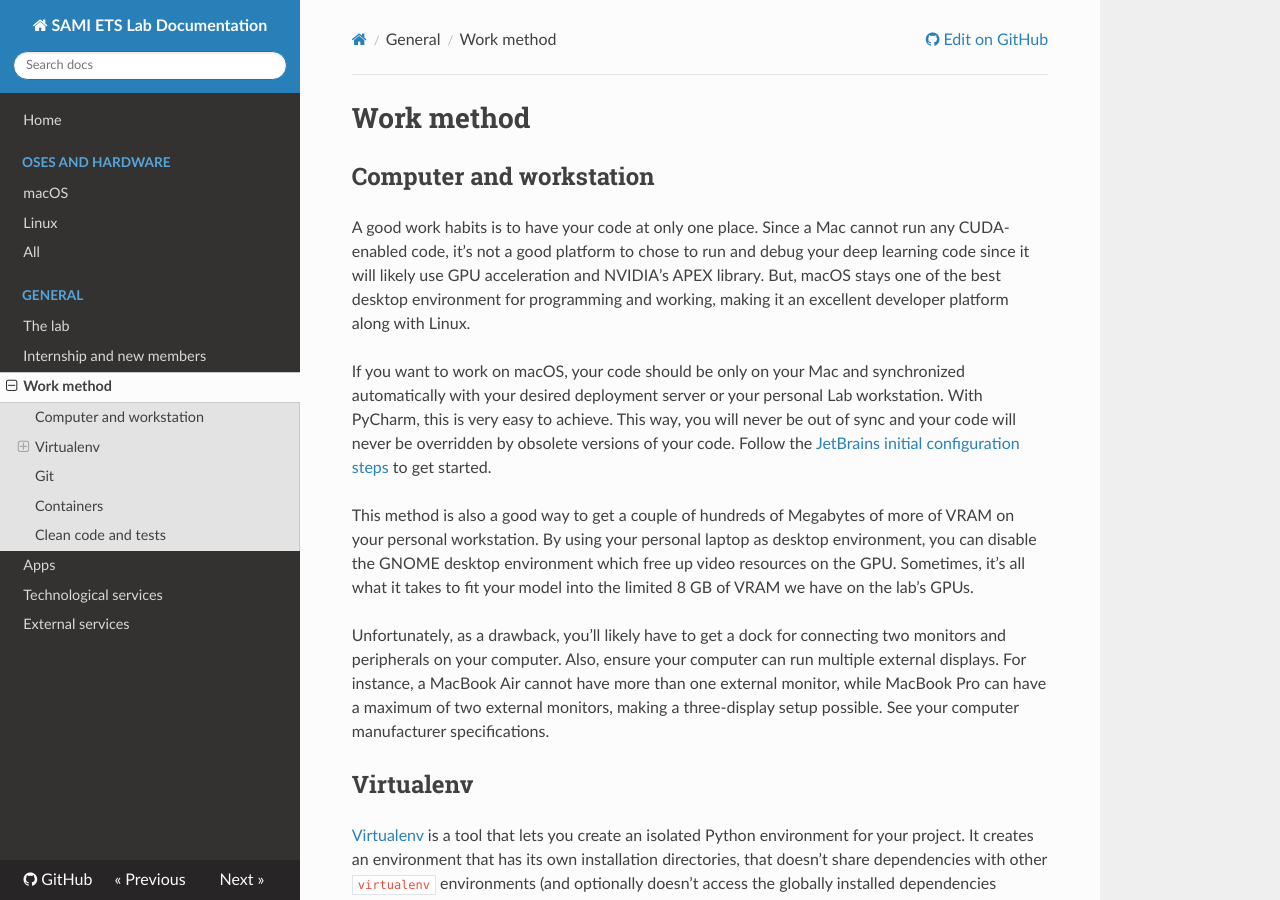
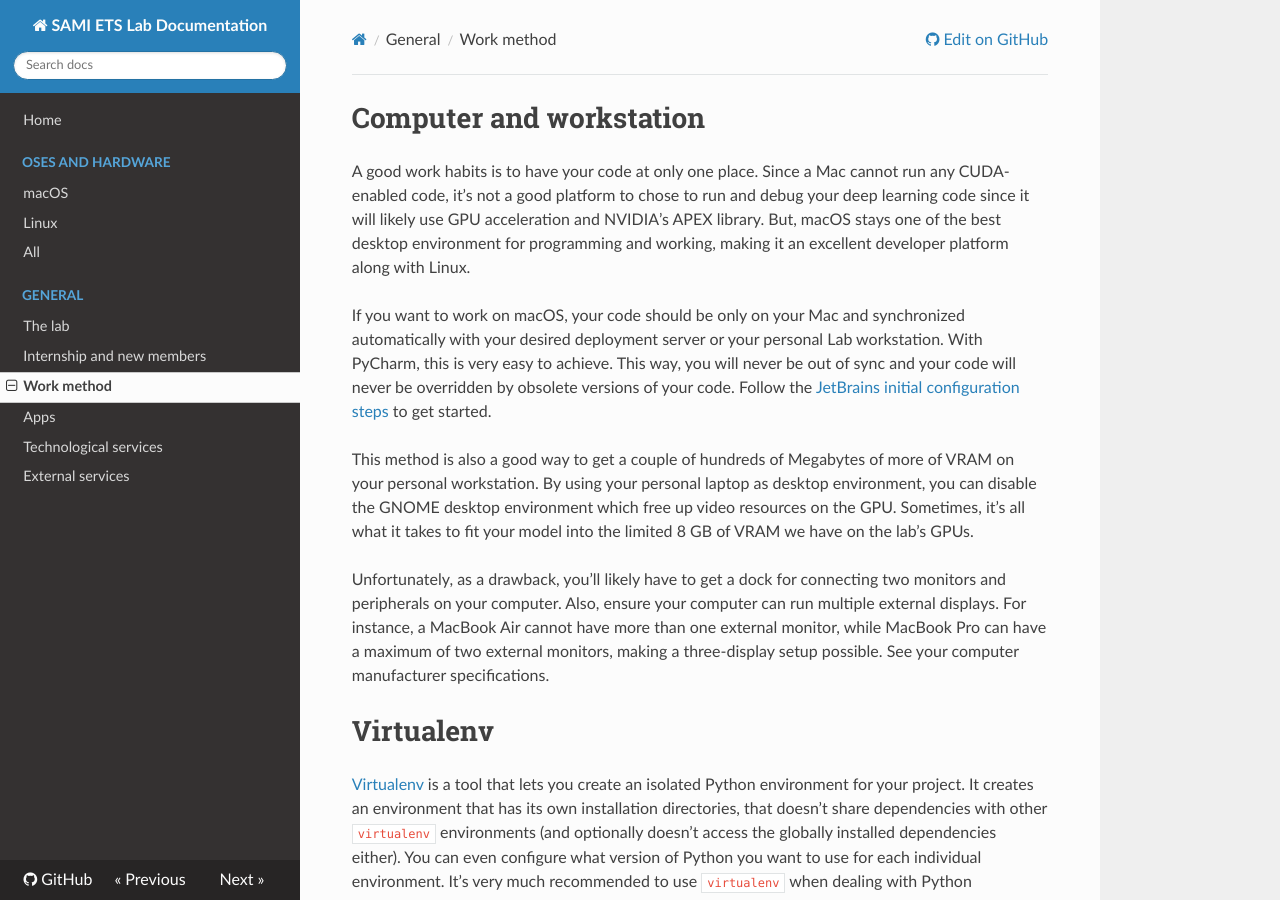
Before and after one commit to sami-ets/Documentation, an MkDocs documentation site: the page built from docs/general/work_method.md, in a window 1280 px wide and 900 px high. Built offline with MkDocs 1.6.1, drawn with Linux system fonts in a browser that asks for light colours; nearby versions of some CDN libraries.

Commit message:
* Fixed Page headers

````diff
--- a/docs/general/work_method.md
+++ b/docs/general/work_method.md
@@ -1,6 +1,4 @@
-# Work method
-
-## Computer and workstation
+# Computer and workstation
 A good work habits is to have your code at only one place. Since a Mac cannot run any CUDA-enabled code, it's not a
 good platform to chose to run and debug your deep learning code since it will likely use GPU acceleration and NVIDIA's
 APEX library. But, macOS stays one of the best desktop environment for programming and working, making it an excellent
@@ -22,7 +20,7 @@ than one external monitor, while MacBook Pro can have a maximum of two external
 setup possible. See your computer manufacturer specifications.
 
 
-## Virtualenv
+# Virtualenv
 [Virtualenv](https://virtualenv.pypa.io/en/latest/) is a tool that lets you create an isolated Python environment for
 your project. It creates an environment that has its own installation directories, that doesn’t share dependencies
 with other `virtualenv` environments (and optionally doesn’t access the globally installed dependencies either).
@@ -77,7 +75,7 @@ Important: Remember to add `venv` to your project's `.gitignore` file so you don
 code.
 
 
-## Git
+# Git
 
 Every source code repository should include a README.md file describing how to contribute and work with your repository.
 
@@ -123,7 +121,7 @@ If you find a bug or have an idea for an improvement, please first have a look a
 ```
 
 
-## Containers
+# Containers
 
 We observed that many research projects now ship with a `Dockerfile` or Singularity build file for automatically
 building the required libraries and run your experiments inside a container. This is a way to make experiments
@@ -131,7 +129,7 @@ reproducible between researchers and to accelerate research. Your project, in it
 especially if your code is used in for a publication.
 
 
-## Clean code and tests
+# Clean code and tests
 
 SAMI Lab has two libraries in active development in which we emphasize on clean coding, good practices, and tests. This
 is something we would like to transpose in everyone's code.
--- a/docs/internship/index.md
+++ b/docs/internship/index.md
@@ -1,5 +1,3 @@
-# Intership and new members
-
 If you are a new intern into the lab, you should consider following these general guidelines. These are based on
 previous internship experience and supervision.
 
````
Also changed, not shown: docs/general/external_services.md (+4 -9 lines), docs/general/technological_services.md (+1 -1 lines), docs/general/the_lab.md (+0 -3 lines).
